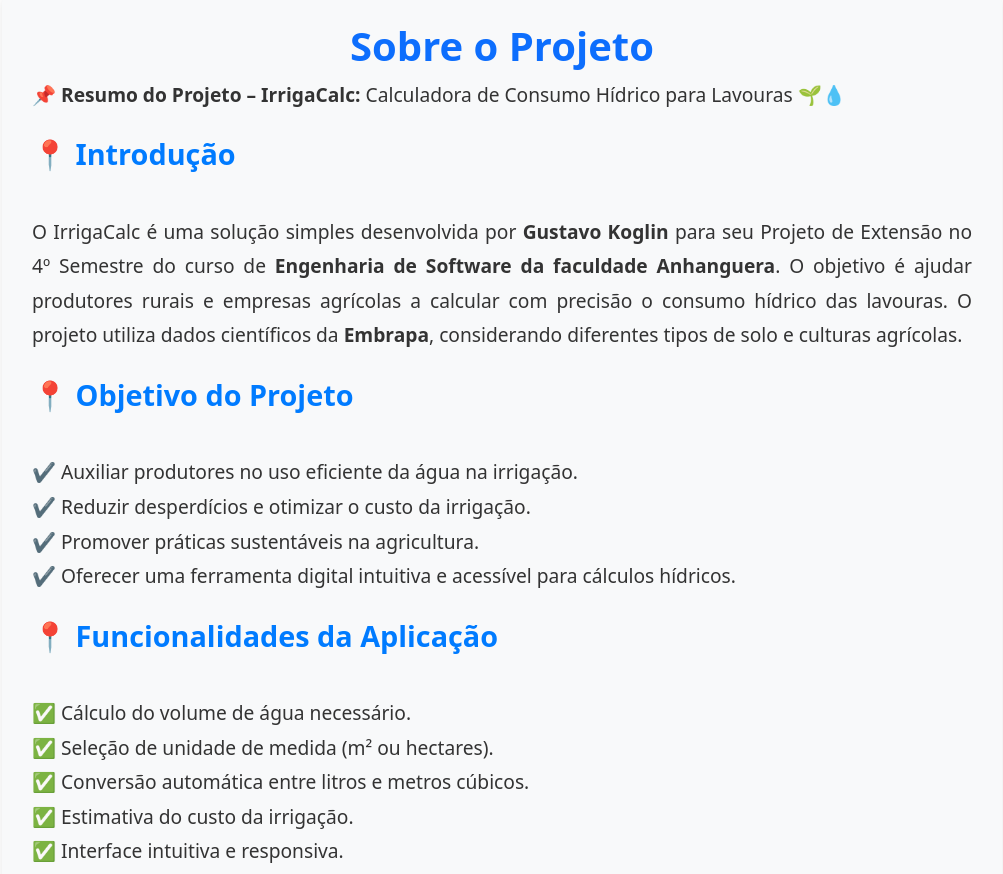
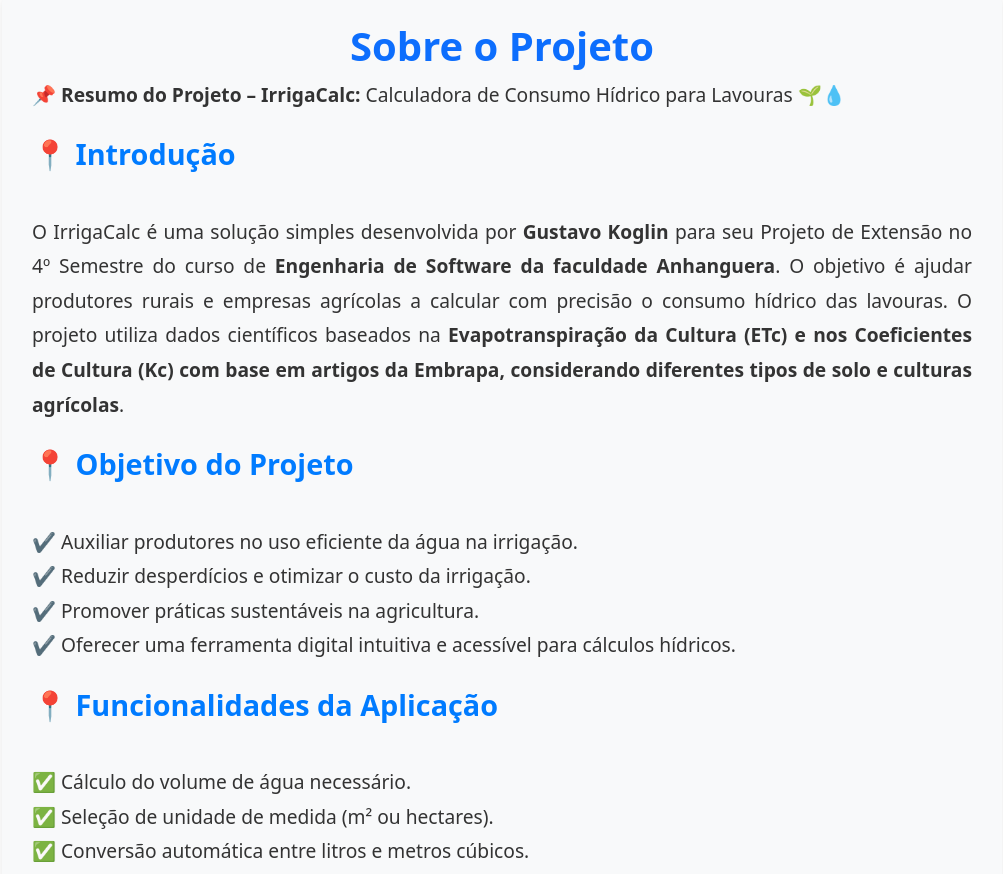
Before and after one commit to GustavoKoglin/IrrigaCalc_Front, an Angular app in the folder IrrigaCalc_Front/: page /#/ in a window 1280 px wide. Shown: the part 940-1814 px from the top of the page, without its empty margins (138-1141 px from the left). Built offline with nearby package versions, Linux system fonts and the light colour scheme.

Commit message:
Atualizando o About

```diff
--- a/IrrigaCalc_Front/src/app/components/about/about.component.html
+++ b/IrrigaCalc_Front/src/app/components/about/about.component.html
@@ -20,9 +20,7 @@
       Semestre do curso de
       <strong>Engenharia de Software da faculdade Anhanguera</strong>. O
       objetivo é ajudar produtores rurais e empresas agrícolas a calcular com
-      precisão o consumo hídrico das lavouras. O projeto utiliza dados
-      científicos da <strong>Embrapa</strong>, considerando diferentes tipos de
-      solo e culturas agrícolas.
+      precisão o consumo hídrico das lavouras. O projeto utiliza dados científicos baseados na <strong>Evapotranspiração da Cultura (ETc) e nos Coeficientes de Cultura (Kc) com base em artigos da Embrapa, considerando diferentes tipos de solo e culturas agrícolas</strong>.
     </p>
 
     <p>
```
